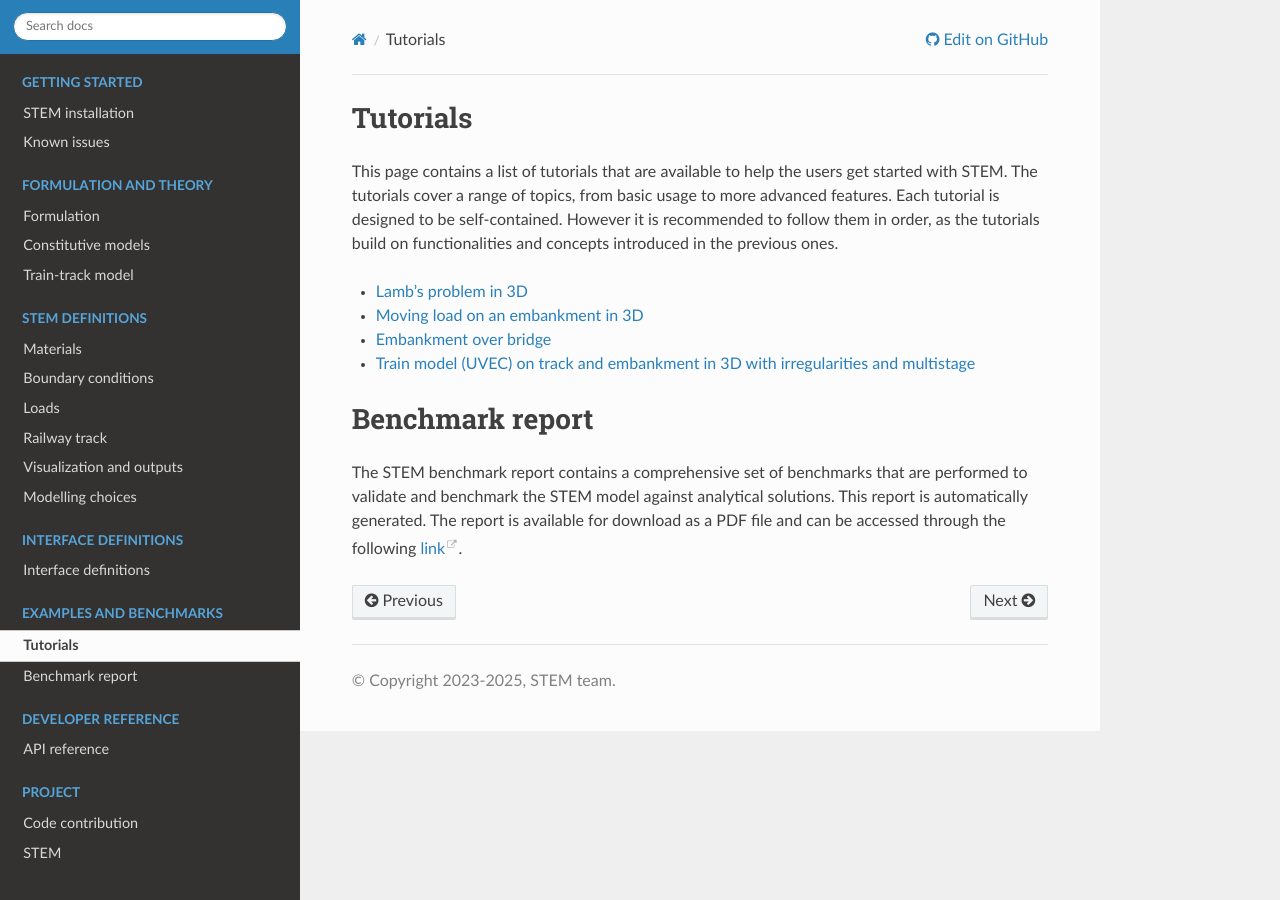
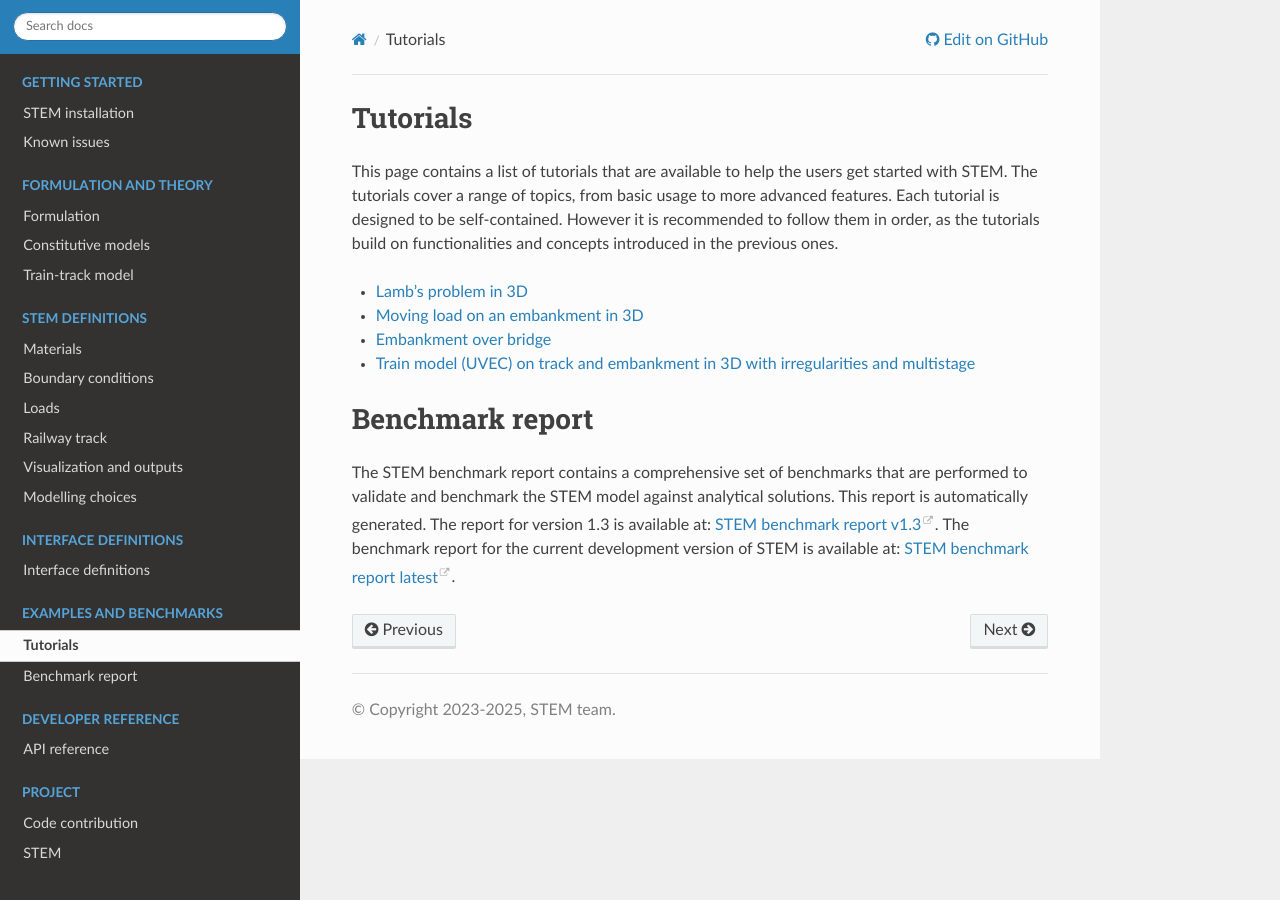
Before and after one commit to StemVibrations/STEM, a Sphinx documentation site: the page built from docs/tutorials.rst, in a window 1280 px wide. Built offline with Sphinx 7.4.7 and the Read the Docs theme 3.1.0, drawn with Linux system fonts in a browser that asks for light colours; pages that are not in the unit, such as notebooks, are missing from menus.

Commit message:
Update benchmark report links in tutorials documentation for version 1.3

```diff
--- a/docs/tutorials.rst
+++ b/docs/tutorials.rst
@@ -17,5 +17,5 @@ Benchmark report
 ================
 The STEM benchmark report contains a comprehensive set of benchmarks that are performed to validate and benchmark the
 STEM model against analytical solutions. This report is automatically generated.
-The report is available for download as a PDF file and can be accessed through the following
-`link <https://github.com/StemVibrations/STEM/releases/download/pdf-latest/benchmark_report.pdf>`_.
+The report for version 1.3 is available at: `STEM benchmark report v1.3 <https://github.com/StemVibrations/STEM/releases/download/v1.3.0/benchmark_report_v1_3_0.pdf>`_.
+The benchmark report for the current development version of STEM is available at: `STEM benchmark report latest <https://github.com/StemVibrations/STEM/releases/download/pdf-latest/benchmark_report.pdf>`_.
```
